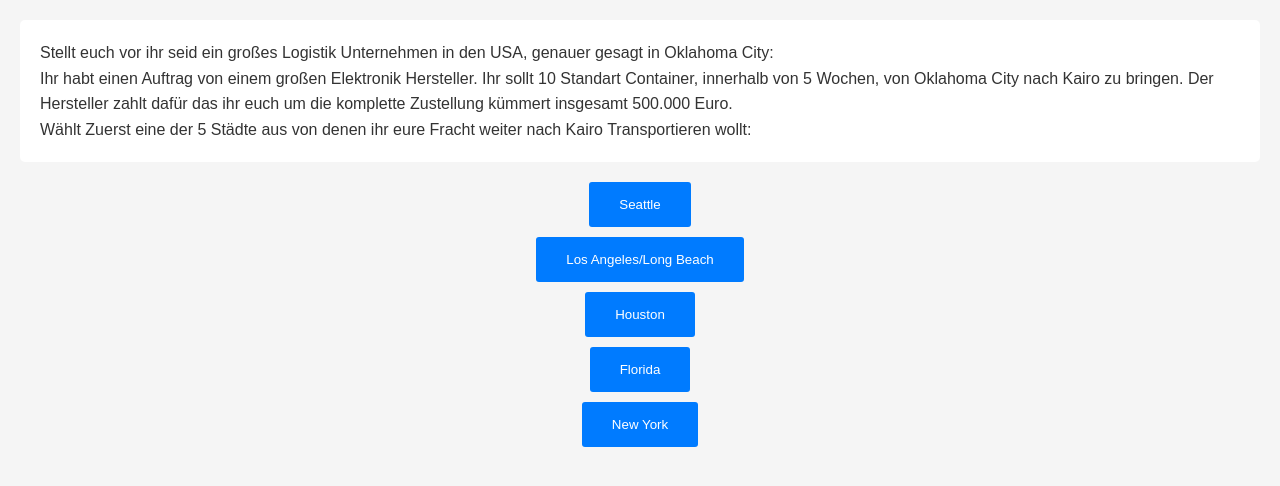
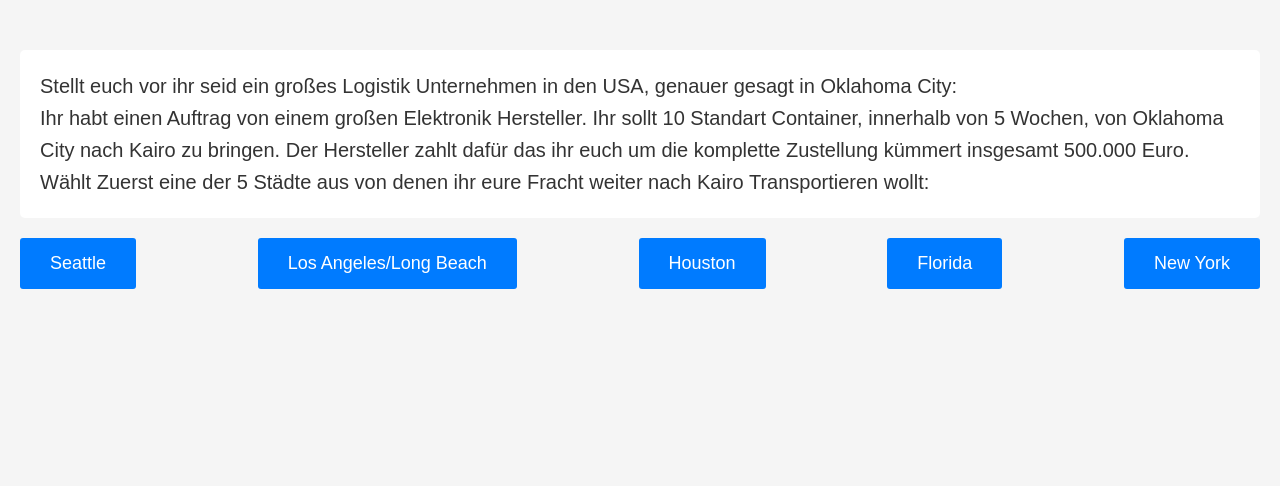
Before and after one commit to Paul193247/geoquiz, a plain HTML site: page index.html in a window 1280 px wide. Drawn offline with Linux system fonts and the light colour scheme.

Commit message:
style.css aktualisieren

```diff
--- a/style.css
+++ b/style.css
@@ -13,6 +13,7 @@ body {
   color: #333;
   line-height: 1.6;
   padding: 20px;
+  padding-top: 50px; /* Text weiter vom oberen Rand entfernen */
 }
 
 #text {
@@ -20,11 +21,13 @@ body {
   padding: 20px;
   border-radius: 5px;
   margin-bottom: 20px;
+  font-size: 20px; /* Größere Textgröße */
 }
 
 #options {
   display: flex;
-  flex-direction: column;
+  flex-direction: row;
+  justify-content: space-between; /* Buttons nebeneinander ausrichten */
 }
 
 button {
@@ -32,11 +35,11 @@ button {
   color: #fff;
   border: none;
   border-radius: 3px;
-  padding: 15px 30px; /* Größere Padding-Werte für größere Buttons */
+  padding: 15px 30px; /* Größere Buttons */
   margin-bottom: 10px;
   cursor: pointer;
   transition: background-color 0.3s;
-  align-self: center; /* Um den Button im Flex-Container (options) zentriert auszurichten */
+  font-size: 18px; /* Größere Textgröße für Buttons */
 }
 
 button:hover {
@@ -46,9 +49,3 @@ button:hover {
 button:active {
   transform: translateY(1px);
 }
-
-/* Optionale Regel, um den Text im Button zentriert auszurichten */
-button span {
-  display: inline-block;
-  vertical-align: middle;
-}
```
